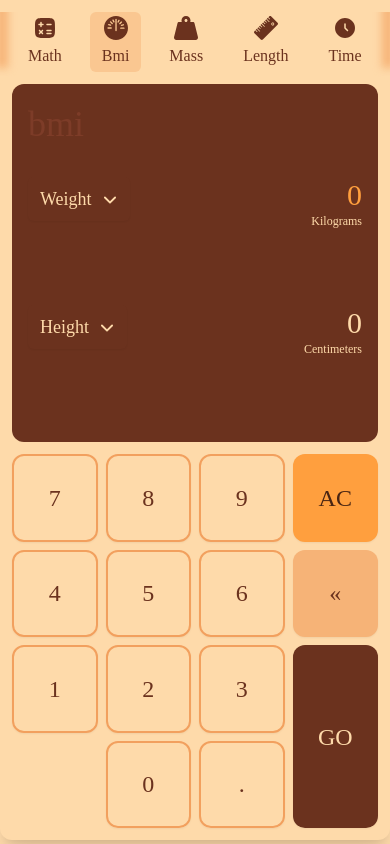
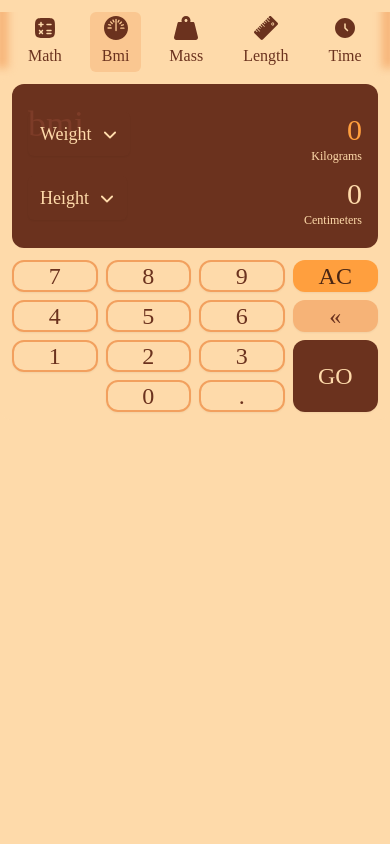
Before and after one commit to AllanKirui/calculate-it, a Vue app: page /bmi in a window 390 px wide. Built offline with nearby package versions, Linux system fonts and the light colour scheme.

Commit message:
Update global styles for calculator container

```diff
--- a/src/assets/input.css
+++ b/src/assets/input.css
@@ -133,12 +133,10 @@
 
 /* calculator screen & button container heights */
 .calculator-container {
-  height: calc(100vh - 80px);
-  @apply relative max-w-3xl mx-auto md:h-auto md:mt-3 px-3 sm:px-4 py-2 bg-navajo-white shadow-xl rounded-xl;
+  @apply relative grid grid-cols-1 grid-rows-2 md:block max-w-3xl mx-auto md:mt-3 px-3 sm:px-4 py-2 bg-navajo-white md:shadow-xl rounded-xl;
 }
 
 .display-container {
-  height: calc(50% - 16px);
   @apply relative p-4 sm:p-5 flex flex-col justify-evenly md:gap-5 bg-liver text-sandy-brown rounded-xl overflow-x-hidden;
 }
 
@@ -151,8 +149,7 @@
 }
 
 .buttons-container {
-  height: 50%;
-  @apply md:min-h-full grid grid-cols-4 grid-rows-4 gap-2 text-2xl mt-3;
+  @apply grid grid-cols-4 grid-rows-4 gap-2 text-2xl mt-3;
 }
 
 .buttons-container.math-calculator {
@@ -161,7 +158,7 @@
 
 /* animation styles for expressions added to the history container */
 .expressions-history-wrapper div {
-  @apply scrollable flex flex-col md:block pr-1 md:pr-0 md:pb-1 text-right md:whitespace-nowrap max-h-32 sm:max-h-40 md:max-h-full overflow-y-auto md:overflow-x-auto;
+  @apply scrollable flex flex-col md:block pr-1 md:pr-0 md:pb-1 text-right md:whitespace-nowrap max-h-40 md:max-h-full overflow-y-auto md:overflow-x-auto;
 }
 
 .expressions-enter-from {
```
